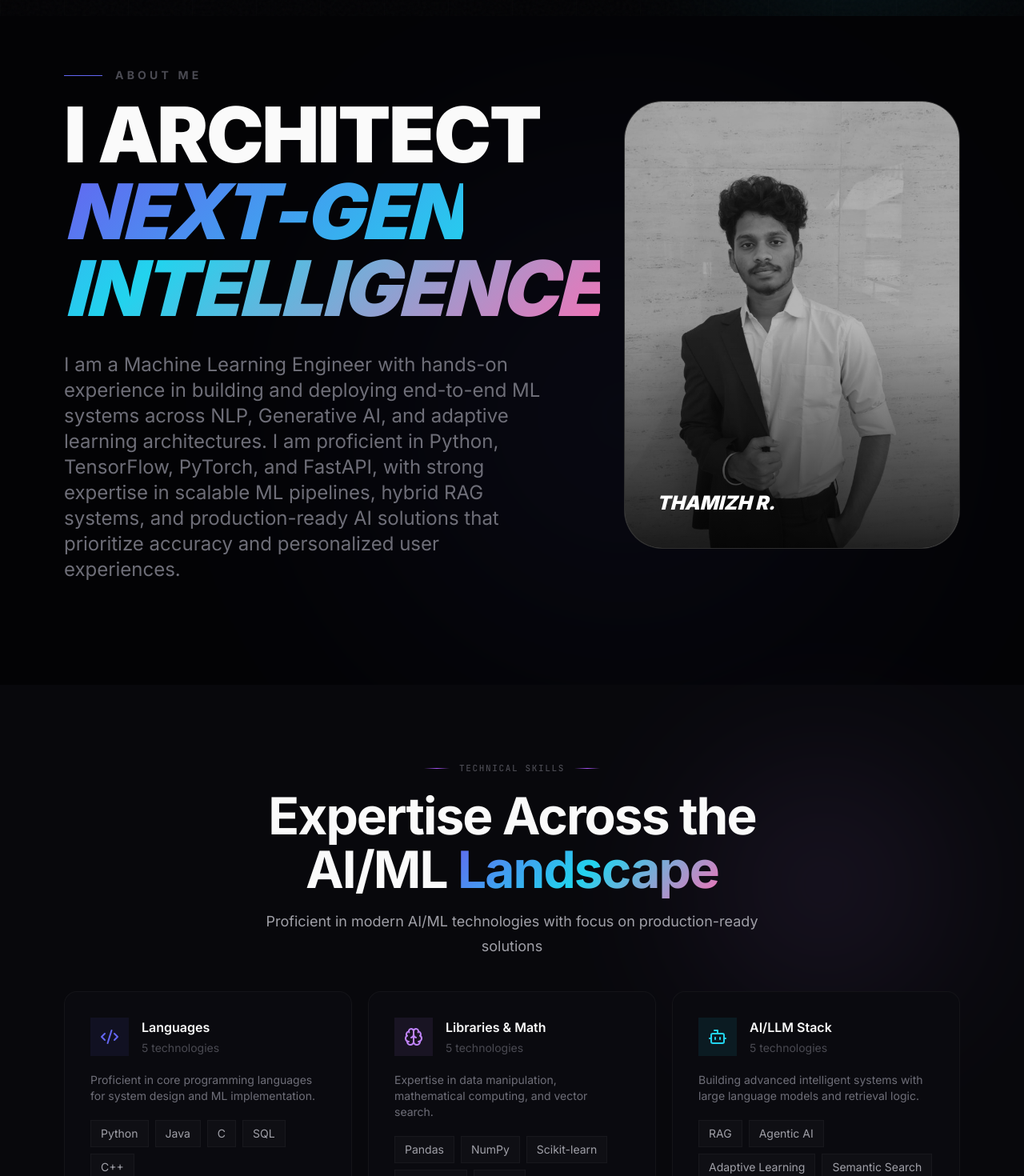
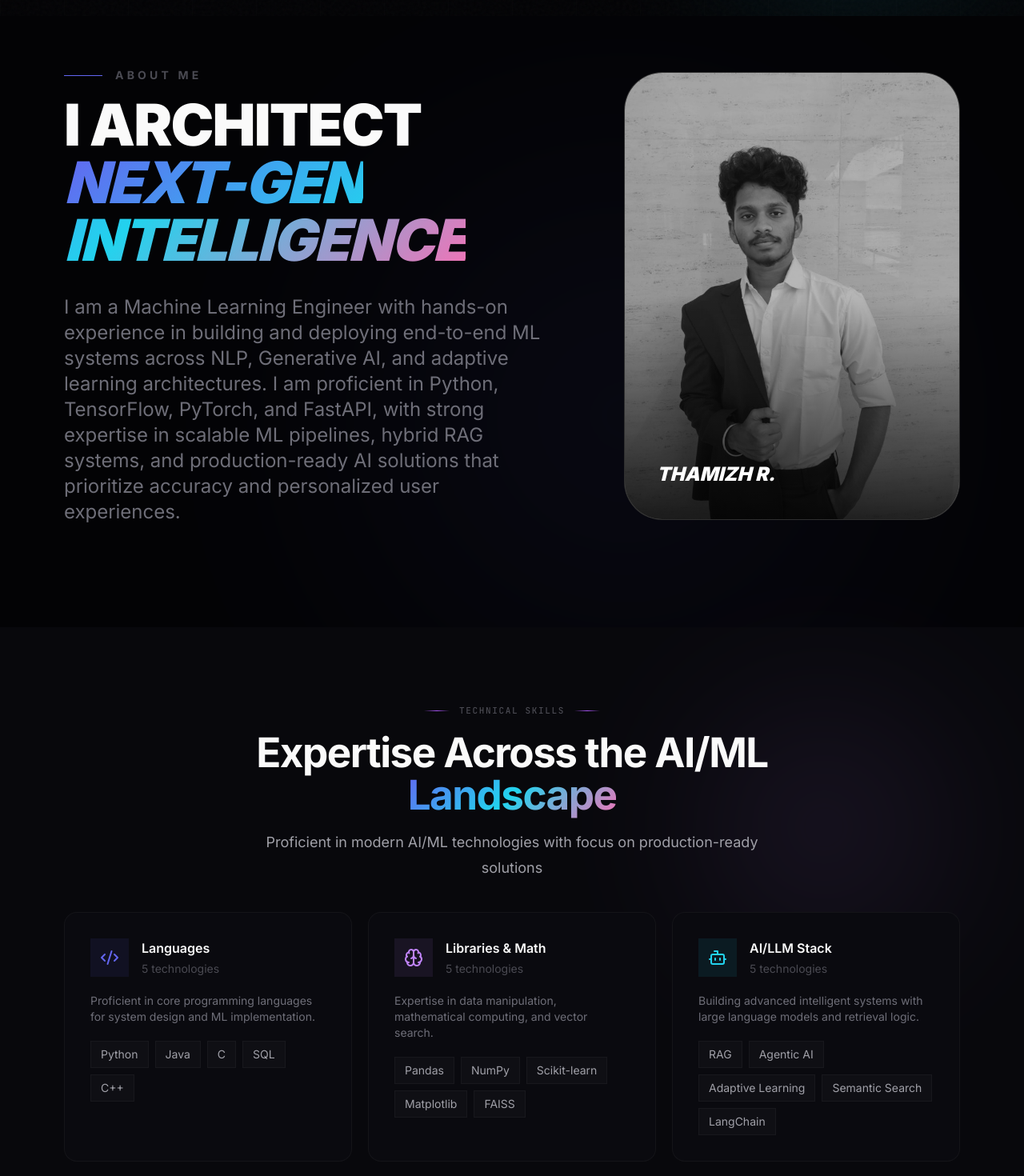
Before and after one commit to Thamizh0206/portfolio, a React (Vite) app: page / in a window 1280 px wide. Shown: the part 780-2250 px from the top of the page at 80% size. Built offline with nearby package versions, Linux system fonts and the light colour scheme.

Commit message:
style: decrease font sizes for section headings to improve visual balance as per user feedback

```diff
--- a/src/index.css
+++ b/src/index.css
@@ -82,7 +82,7 @@ button,
 
 /* Section Title */
 .text-section {
-  font-size: clamp(2.5rem, 5vw, 4.5rem);
+  font-size: clamp(2rem, 4vw, 3.25rem);
   line-height: 1.05;
   letter-spacing: -0.03em;
   font-weight: 700;
--- a/src/sections/About.tsx
+++ b/src/sections/About.tsx
@@ -26,7 +26,7 @@ export function About() {
                 </span>
               </div>
 
-              <h2 className={`text-5xl sm:text-7xl lg:text-8xl font-black tracking-tight leading-[0.95] mb-8 transition-all duration-1000 ${isRevealed ? 'opacity-100 translate-y-0' : 'opacity-0 translate-y-20'}`}>
+              <h2 className={`text-4xl sm:text-6xl lg:text-7xl font-black tracking-tight leading-[0.95] mb-8 transition-all duration-1000 ${isRevealed ? 'opacity-100 translate-y-0' : 'opacity-0 translate-y-20'}`}>
                 I ARCHITECT <br />
                 <span className="gradient-text italic">NEXT-GEN INTELLIGENCE</span>
               </h2>
--- a/src/sections/Education.tsx
+++ b/src/sections/Education.tsx
@@ -22,7 +22,7 @@ export function Education() {
                 <span className="w-2 h-2 rounded-full bg-indigo-500 shadow-[0_0_10px_rgba(99,102,241,0.5)]" />
                 <span className="text-[10px] font-black uppercase tracking-[0.3em] text-white/50">Curriculum Foundation</span>
               </div>
-              <h2 className="text-6xl sm:text-7xl font-black tracking-tighter leading-[0.9] text-white mb-8">
+              <h2 className="text-5xl sm:text-6xl font-black tracking-tighter leading-[0.9] text-white mb-8">
                 Intellectual <br />
                 <span className="gradient-text italic">Continuum</span>
               </h2>
```
Also changed, not shown: 1 other file (tests, documents, lock files or other folders).
